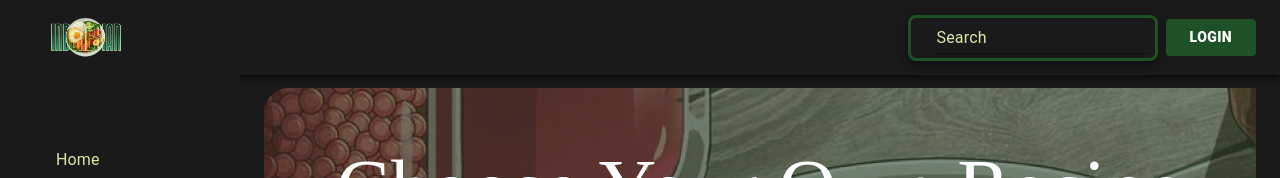
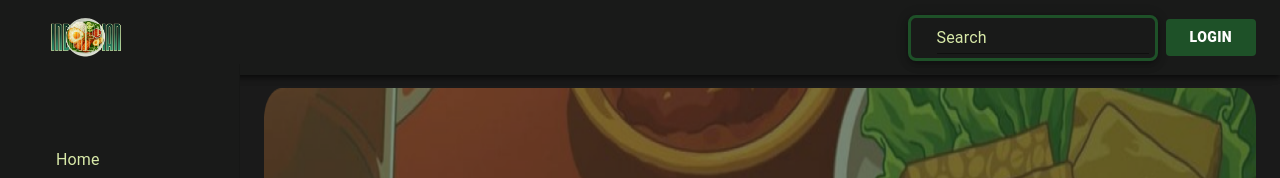
Before and after one commit to KuloDio/formlogin, a React (Vite) app: page /dashboard/resepuser in a window 1280 px wide. Shown: the top 178 px of the page. Built offline with nearby package versions, Linux system fonts and the light colour scheme; some icons are missing.

Commit message:
SIX SLIDE BANNER

```diff
--- a/src/components/slidebanner.jsx
+++ b/src/components/slidebanner.jsx
@@ -19,9 +19,9 @@ const SlideBanner = () => {
 
     return (
         <Box sx={{
-             position: "absolute",
+            position: "relative",
              width: "100%",
-             minHeight: {xs: 320, md: 500},
+             minHeight: {xs: 10, md: 40},
              }}>
             {images.map((src, i) => (
                 <Fade in={i === index} timeout={5} key={i}>
@@ -31,7 +31,7 @@ const SlideBanner = () => {
                         sx={{
                             position: "absolute",
                             width: "100%",
-                            height: "100%",
+                            height: {xs: "50vh" ,md: "80vh"},
                             zIndex: 0,
                         }}
                     />
--- a/src/pages/ResepUser.jsx
+++ b/src/pages/ResepUser.jsx
@@ -8,19 +8,20 @@ import {
 import RecipeReviewCard from '../components/RecipeCard';
 import ButtonFilter from '../components/ButtonFilter';
 import { Navbar } from '../components/navbar';
-import banner1 from '../assets/image/banner1.png'
+import SlideBanner from '../components/slidebanner';
 
 const ResepUser = () => {
   return (
     <>
       <Navbar />
+      <SlideBanner />
       <Box
         sx={{
-          backgroundImage: `url(${banner1})`,
-          backgroundRepeat: "no-repeat",
-          height: { xs: '50vh', md: '65vh' },
+          height: { xs: '50vh', md: '80vh' },
           width: "100%",
           marginBottom: 4,
+          zIndex: 5,
+          position: "relative",
         }}
       >
         <Typography align="center"
@@ -41,13 +42,18 @@ const ResepUser = () => {
             textAlign: "center",
           }}>
           Lorem, ipsum dolor sit amet consectetur adipisicing elit. Rerum ducimus cumque iste quibusdam quod.</Typography>
-      <Box sx={{
-        marginBottom: 4,
-      }}>
-        <ButtonFilter />
+        <Box sx={{
+          marginBottom: 4,
+        }}>
+          <ButtonFilter />
+        </Box>
       </Box>
-      </Box>
-      <Grid container spacing={3} sx={{ justifyContent: 'space-evenly', mb: 1 }}>
+      <Grid container spacing={3}
+        sx={{
+          justifyContent: 'space-evenly',
+          mb: 1,
+          position: "relative",
+        }}>
         <Box>
           <RecipeReviewCard />
         </Box>
```
